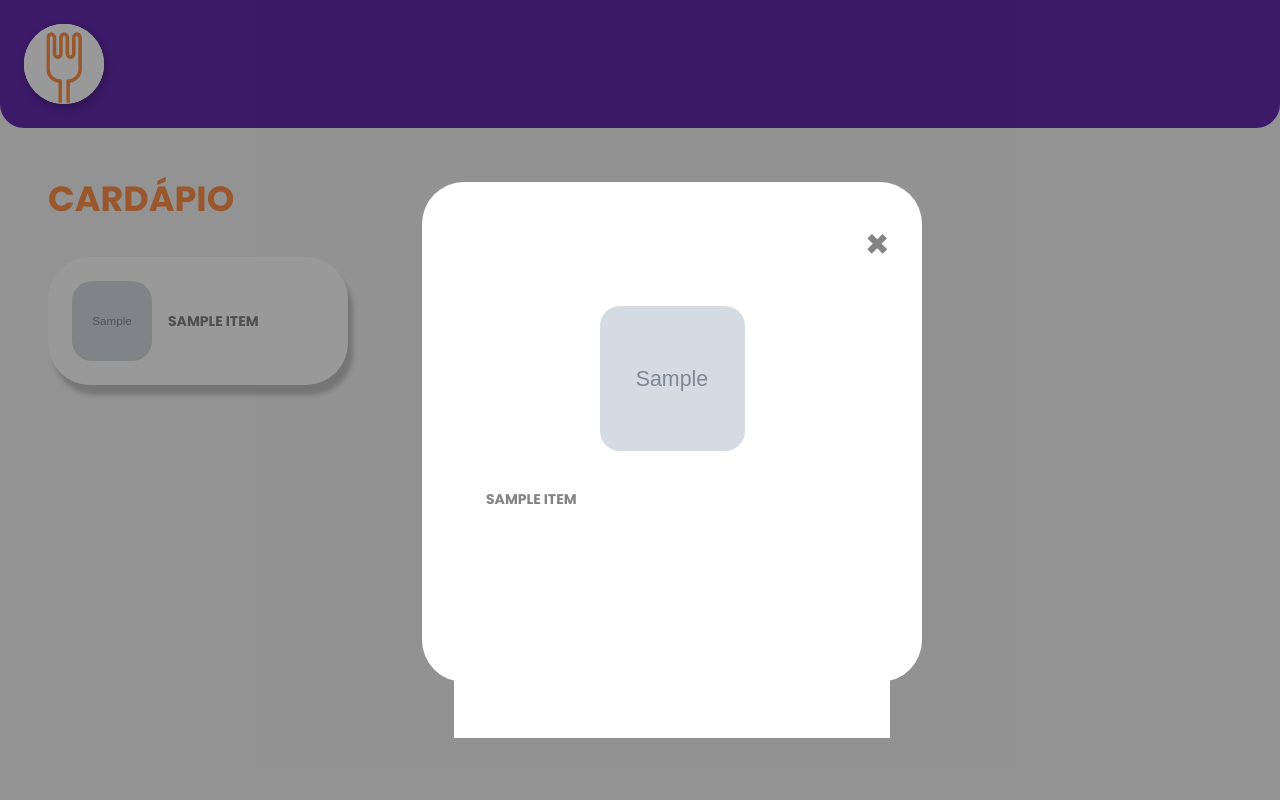
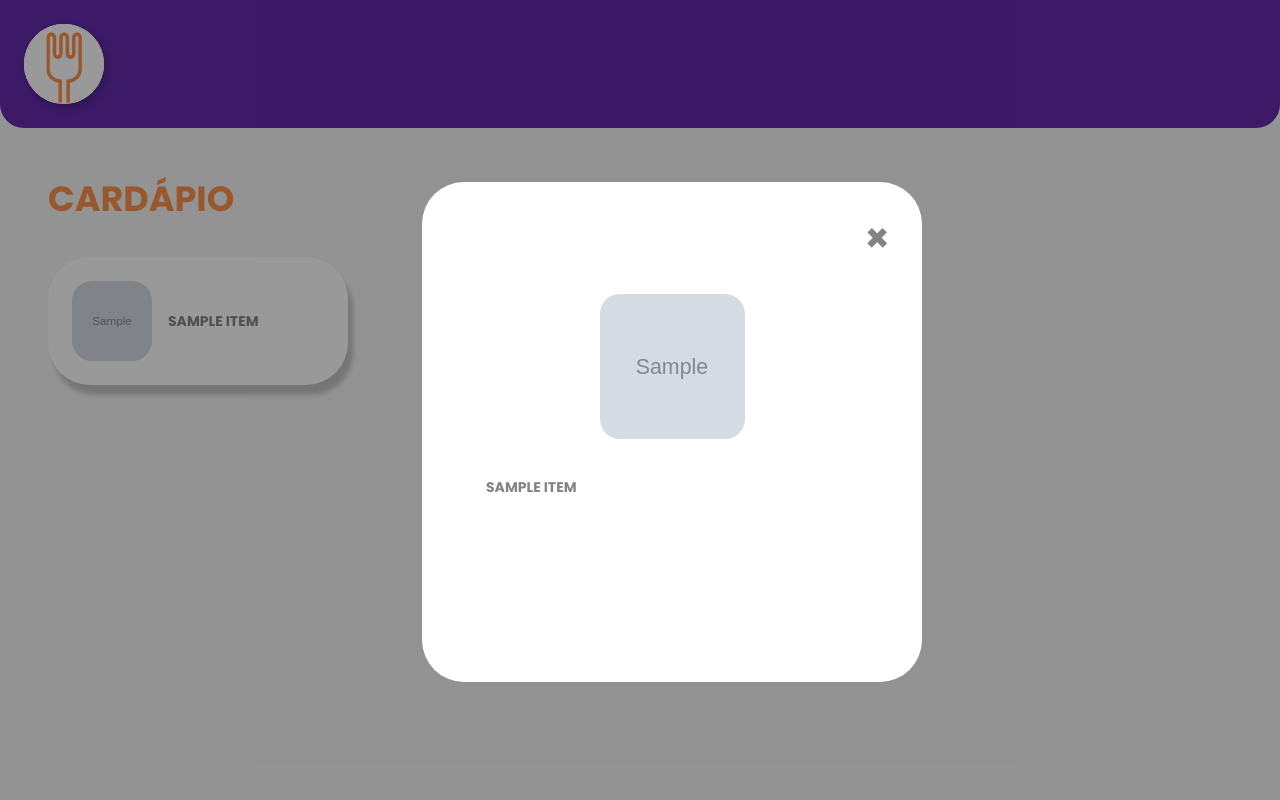
Before and after one commit to Henrique-BO/GARFO, a Django app: page /cardapio/ in a window 1280 px wide, after a click that opens the changed part. Run offline with Django 3.2, Linux system fonts and the light colour scheme; tables that the repository leaves empty hold one stand-in row (values such as "Sample post"); grey boxes marked "Sample" are stand-in pictures.

Commit message:
Ajustar estilos de modal

```diff
--- a/static/style.css
+++ b/static/style.css
@@ -341,16 +341,18 @@
   outline: 0;
   display: flex;
   flex-direction: column;
+  height: calc(500px - 8vh);
 }
 
 .modal-header {
   display: flex;
   justify-content: flex-end;
-  height: fit-content;
+  align-items: center;
+  height: 48px;
 }
 
 .modal-body {
-  height: 50vh;
+  height: calc(500px - 16vh - 48px);
   overflow-y: auto;
   margin: 4vh;
   display: flex;
```
